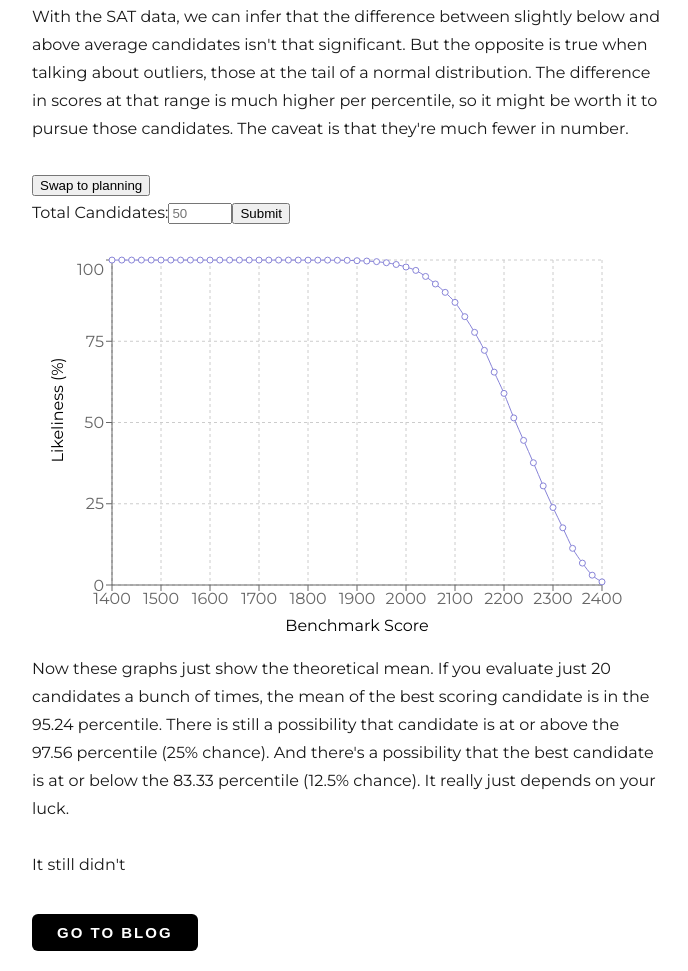
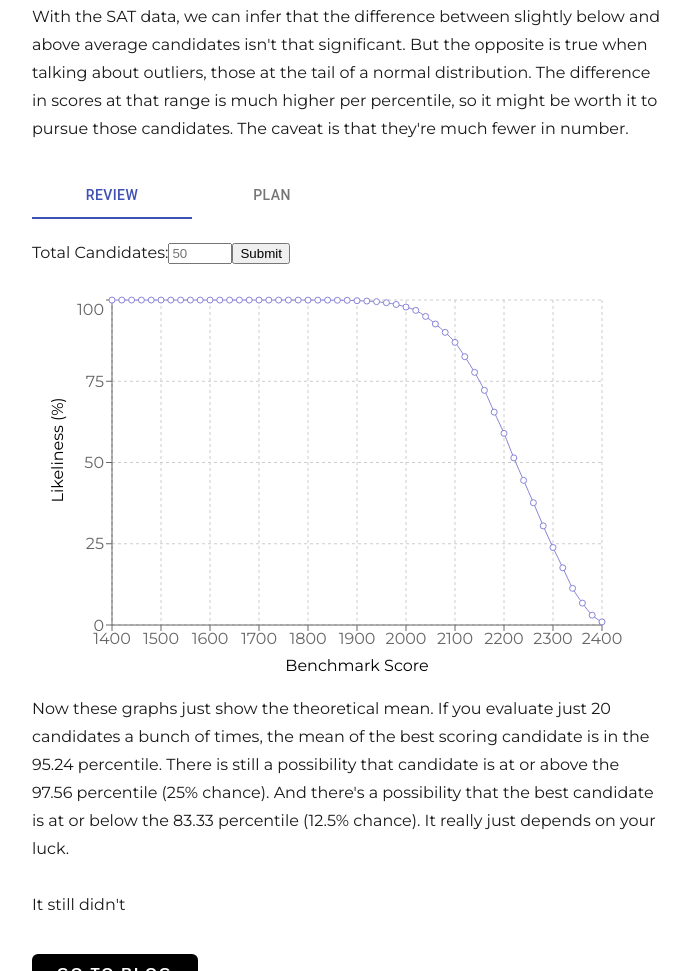
Before and after one commit to lettertea/from-secretary, a Gatsby site: page / in a window 1280 px wide. Shown: the part 3154-4125 px from the top of the page, without its empty margins (293-981 px from the left). Built offline with nearby package versions, Linux system fonts and the light colour scheme; Gatsby itself is replaced by a stand-in of ours; some packages are replaced by stand-ins of ours.

Commit message:
Add tabs

```diff
--- a/package.json
+++ b/package.json
@@ -8,6 +8,7 @@
     "url": "https://github.com/gatsbyjs/gatsby/issues"
   },
   "dependencies": {
+    "@material-ui/core": "^4.11.0",
     "@mdx-js/mdx": "^1.5.1",
     "@mdx-js/react": "^1.5.1",
     "babel-plugin-styled-components": "^1.10.0",
--- a/src/components/satchart/BenchmarkVsTotalpoolChart.js
+++ b/src/components/satchart/BenchmarkVsTotalpoolChart.js
@@ -82,8 +82,7 @@ export default props => {
         <YAxis
           label={{
             value: "Benchmark Score",
-            angle: -90,
-            textAnchor: "middle",
+            position: "insideLeft", angle: -90, dy: 40,
           }}/>
         <Tooltip content={<CustomTooltip/>}/>
         <Line type="monotone" dataKey="benchmark" stroke="#8884d8" activeDot={{ r: 8 }}/>
--- a/src/components/satchart/index.js
+++ b/src/components/satchart/index.js
@@ -1,14 +1,40 @@
 import React from "react"
 import PassrateVsBenchmarkChart from "./PassrateVsBenchmarkChart"
 import BenchmarkVsTotalpoolChart from "./BenchmarkVsTotalpoolChart"
-import { useState } from "react"
+import { makeStyles } from "@material-ui/core/styles"
+import AppBar from "@material-ui/core/AppBar"
+import Tabs from "@material-ui/core/Tabs"
+import Tab from "@material-ui/core/Tab"
+
+
+function a11yProps(index) {
+  return {
+    id: `simple-tab-${index}`,
+    'aria-controls': `simple-tabpanel-${index}`,
+  };
+}
+
 
 
 export default props => {
+  const [value, setValue] = React.useState(0);
   const CHARTS = [<PassrateVsBenchmarkChart/>, <BenchmarkVsTotalpoolChart/>]
-  const [chartOption, setChartOption] = useState(0)
-  return <div>
-    <button onClick={() => setChartOption(1-chartOption)}>Swap to {chartOption == 0 ? "planning" : "review"}</button>
-    {CHARTS[chartOption]}
+
+  const handleChange = (event, newValue) => {
+    setValue(newValue);
+  };
+
+  return (
+    <div>
+    <div>
+        <Tabs value={value} onChange={handleChange} indicatorColor="primary" style={{marginBottom:20}}
+              textColor="primary">
+          <Tab label="Review" {...a11yProps(0)} />
+          <Tab label="Plan" {...a11yProps(1)} />
+        </Tabs>
+    </div>
+
+      {CHARTS[value]}
   </div>
+);
 }
```
Also changed, not shown: 1 other file.
